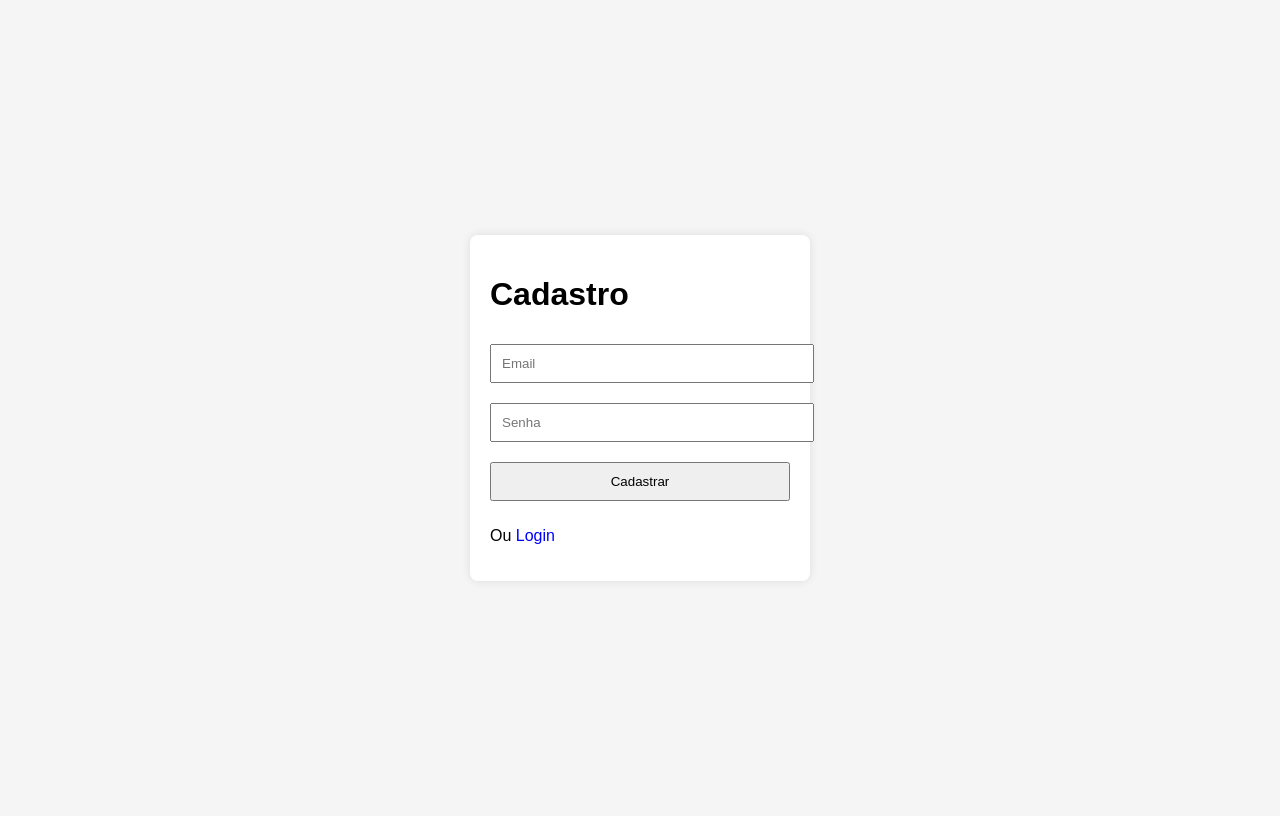
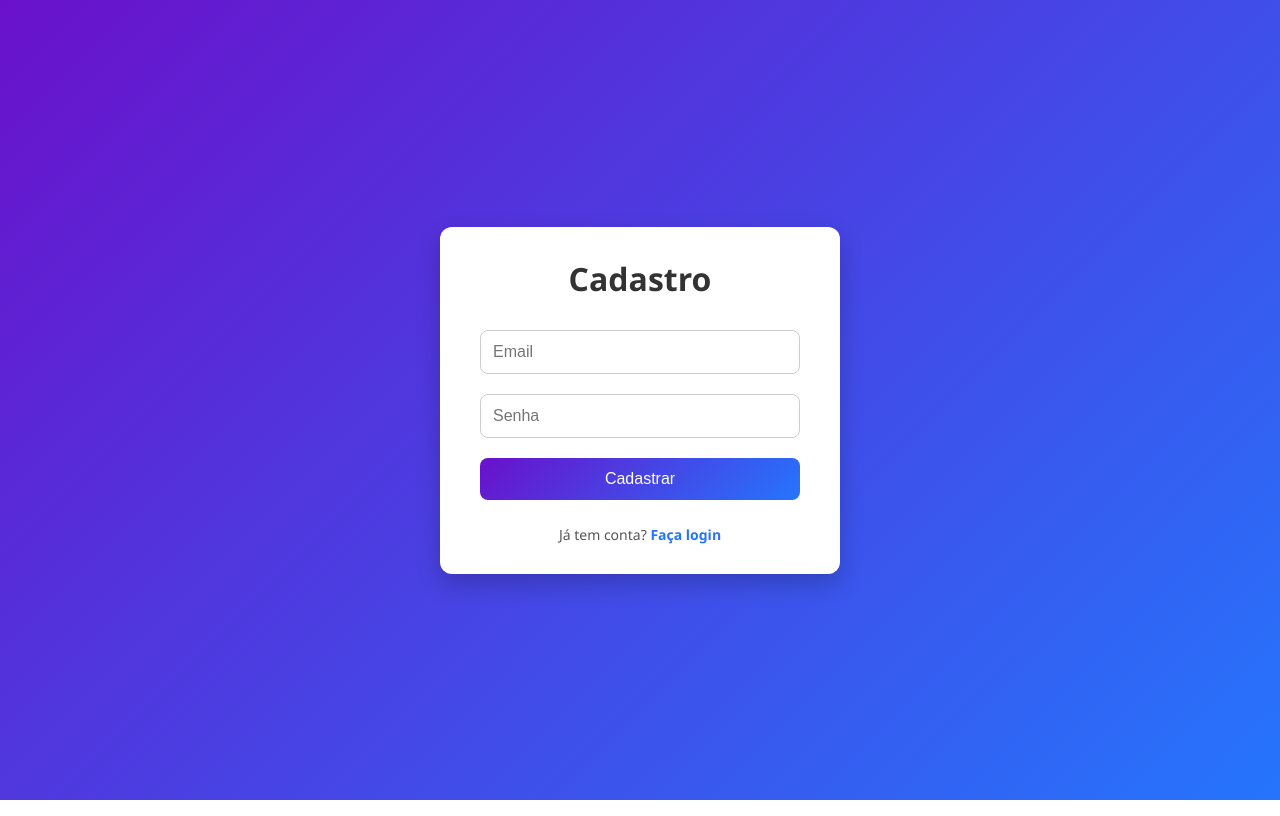
Before and after one commit to joaquimdevdevolper-source/convivencia-positiva, a website: page index.html in a window 1280 px wide. Drawn offline with Linux system fonts and the light colour scheme.

Commit message:
Add files via upload

```diff
--- a/index.html
+++ b/index.html
@@ -2,6 +2,7 @@
 <html lang="pt-BR">
 <head>
 <meta charset="UTF-8">
+<meta name="viewport" content="width=device-width, initial-scale=1.0">
 <title>Cadastro - Convivência Positiva</title>
 <link rel="stylesheet" href="style.css">
 </head>
@@ -13,7 +14,7 @@
     <input type="password" placeholder="Senha" name="senha" required>
     <button type="submit">Cadastrar</button>
   </form>
-<p>Ou <a href="login.html">Login</a></p>
+  <p class="link-text">Já tem conta? <a href="/">Faça login</a></p>
 </div>
 <script src="script.js"></script>
 </body>
--- a/script.js
+++ b/script.js
@@ -9,7 +9,8 @@ if(cadastroForm){
       body:JSON.stringify({email:formData.get("email"),senha:formData.get("senha")})
     });
     const data = await res.json();
-    if(data.ok) alert("Cadastro feito!"); else alert("Erro: "+data.erro);
+    if(data.ok) alert("Cadastro feito com sucesso!");
+    else alert("Erro: "+data.erro);
   });
 }
 
--- a/style.css
+++ b/style.css
@@ -1,4 +1,67 @@
-body { font-family: Arial; background:#f5f5f5; display:flex; justify-content:center; align-items:center; height:100vh; }
-.container { background:white; padding:20px; border-radius:8px; box-shadow:0 0 10px rgba(0,0,0,0.1); width:300px; }
-input, button { width:100%; padding:10px; margin:10px 0; }
-a { text-decoration:none; color:blue; }
+/* Reset básico */
+* { margin:0; padding:0; box-sizing:border-box; }
+
+body {
+  font-family: 'Segoe UI', Tahoma, Geneva, Verdana, sans-serif;
+  background: linear-gradient(135deg, #6a11cb, #2575fc);
+  display:flex;
+  justify-content:center;
+  align-items:center;
+  height:100vh;
+}
+
+.container {
+  background:white;
+  padding:30px 40px;
+  border-radius:12px;
+  box-shadow:0 10px 25px rgba(0,0,0,0.2);
+  width:100%;
+  max-width:400px;
+  text-align:center;
+}
+
+h1 {
+  color:#333;
+  margin-bottom:20px;
+}
+
+input {
+  width:100%;
+  padding:12px;
+  margin:10px 0;
+  border:1px solid #ccc;
+  border-radius:8px;
+  font-size:16px;
+}
+
+button {
+  width:100%;
+  padding:12px;
+  margin:10px 0;
+  border:none;
+  border-radius:8px;
+  background:linear-gradient(135deg, #6a11cb, #2575fc);
+  color:white;
+  font-size:16px;
+  cursor:pointer;
+  transition:0.3s;
+}
+
+button:hover { opacity:0.9; }
+
+.link-text {
+  margin-top:15px;
+  font-size:14px;
+  color:#555;
+}
+
+.link-text a {
+  color:#2575fc;
+  text-decoration:none;
+  font-weight:600;
+}
+
+@media (max-width: 500px) {
+  .container { padding:20px; }
+  input, button { font-size:14px; padding:10px; }
+}
```
Also changed, not shown: login.html (+2 -1 lines). Lines whose indentation alone changed are shown as unchanged.
